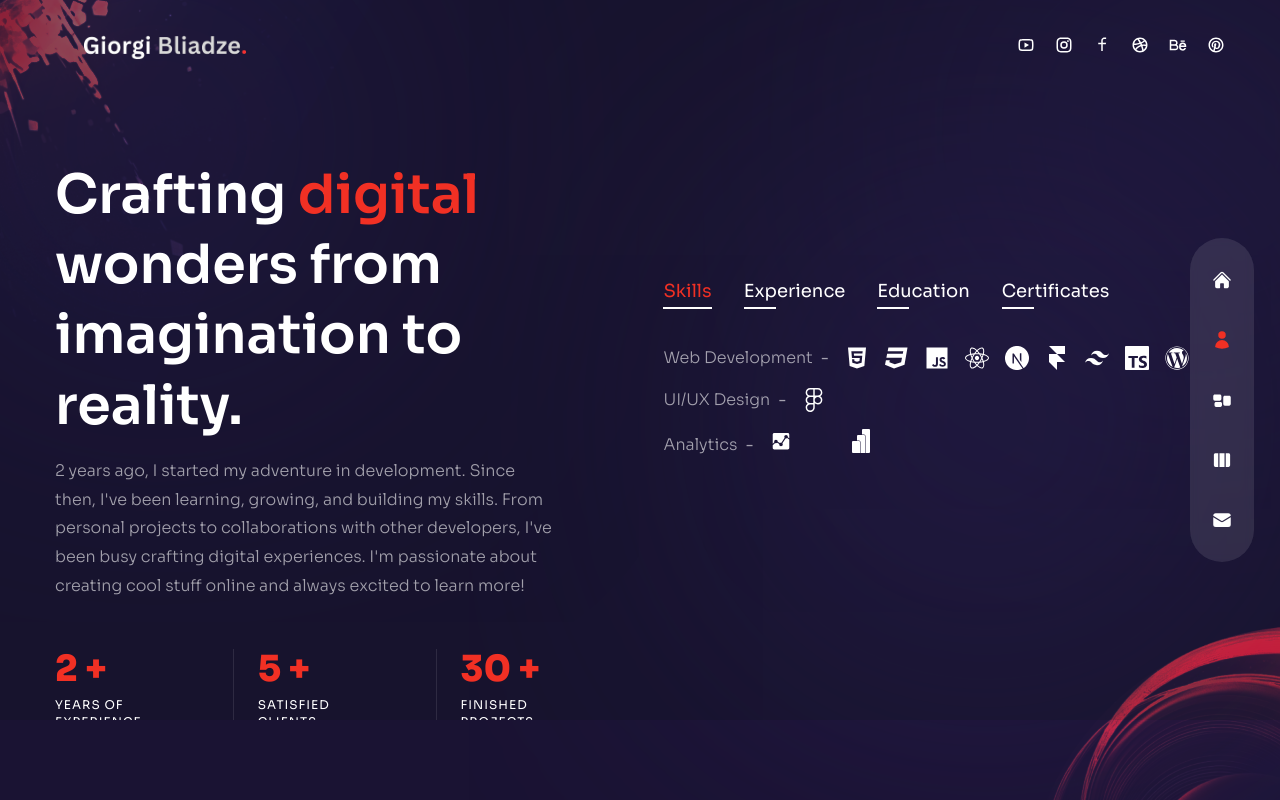
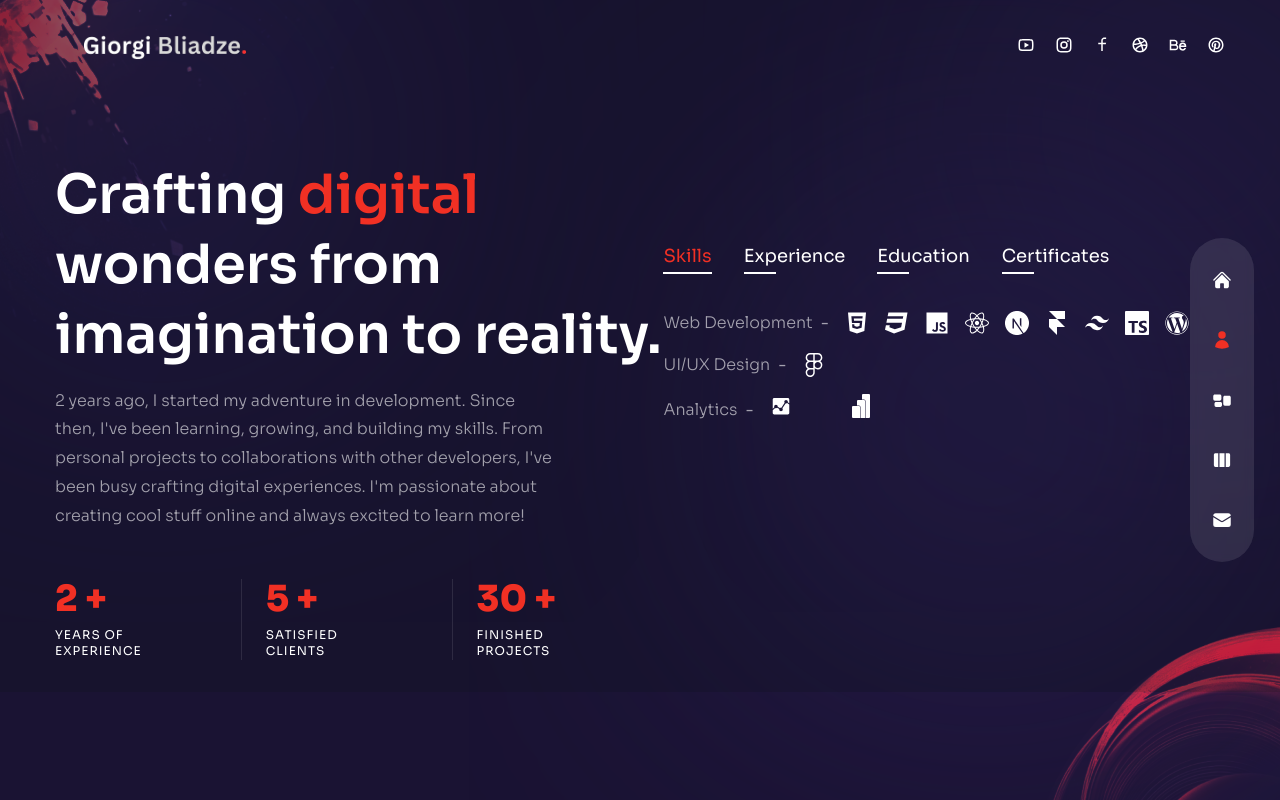
Before and after one commit to giorgibliadze/portfolio, a Next.js app: page /about in a window 1280 px wide. Built offline with nearby package versions, Linux system fonts and the light colour scheme; some icons are missing.

Commit message:
overflow

```diff
--- a/components/Header.js
+++ b/components/Header.js
@@ -9,7 +9,7 @@ import Socials from "../components/Socials";
 
 const Header = () => {
   return (
-    <header className="absolute z-30 w-full flex items-center px-16 xl:px-0 xl:h-[90px]">
+    <header className="absolute z-30 w-full lg:flex items-center px-16 xl:px-0 xl:h-[90px] hidden">
       <div className="container mx-auto">
         <div className="flex flex-col lg:flex-row justify-between items-center gap-y-6 py-8 lg:h-full">
           {/* logo */}
--- a/components/Layout.js
+++ b/components/Layout.js
@@ -14,35 +14,16 @@ const sora = Sora({
 });
 
 const Layout = ({ children }) => {
-  const [height, setHeight] = useState("100vh");
-
-  useEffect(() => {
-    const handleResize = () => {
-      setHeight(`${window.innerHeight}px`);
-    };
-
-    handleResize();
-
-    window.addEventListener("resize", handleResize);
-
-    return () => {
-      window.removeEventListener("resize", handleResize);
-    };
-  }, []);
-
   return (
     <div
-      style={{ height: height }}
-      className={`page bg-site text-white bg-cover bg-no-repeat ${sora.variable} font-sora relative`}
+      className={`page bg-site text-white bg-cover bg-no-repeat ${sora.variable} font-sora relative overflow-y-auto`}
     >
       <Analytics />
       <SpeedInsights />
       <TopLeftImg />
       <Nav />
       <Header />
-      <div style={{ overflowY: "auto", maxHeight: "calc(100% - 80px)" }}>
-        {children}
-      </div>
+      {children}
     </div>
   );
 };
--- a/components/Nav.js
+++ b/components/Nav.js
@@ -38,7 +38,10 @@ const Nav = () => {
   return (
     <nav className="flex flex-col items-center xl:justify-center gap-y-4 fixed h-max bottom-0 mt-auto xl:right-[2%] z-50 top-0 w-full xl:w-16 xl:max-w-md xl:h-screen">
       {/* inner */}
-      <div className="flex w-full xl:flex-col items-center justify-between xl:justify-center gap-y-10 px-4 md:px-40 xl:px-0 h-[80px]  xl:h-max py-8 bg-white/10 backdrop-blur-sm text-3xl xl:text-xl xl:rounded-full">
+      <div
+        className="flex w-full xl:flex-col items-center justify-between xl:justify-center gap-y-10 px-4 md:px-40 xl:px-0 h-[8
+        0px]  xl:h-max py-8 bg-white/10 backdrop-blur-sm text-3xl xl:text-xl xl:rounded-full"
+      >
         {navData.map((link, index) => {
           return (
             <Link
@@ -58,7 +61,6 @@ const Nav = () => {
                   <div className="border-solid border-l-white border-l-8 border-y-transparent border-y-[6px] border-r-0 absolute -right-2"></div>
                 </div>
               </div>
-
               {/* icons */}
               <div>{link.icon}</div>
             </Link>
--- a/pages/_app.js
+++ b/pages/_app.js
@@ -17,9 +17,9 @@ function MyApp({ Component, pageProps }) {
   return (
     <Layout>
       <AnimatePresence mode="wait">
-        <motion.div key={router.route} className="h-full">
+        <motion.div key={router.route}>
           <Transition />
-          <Component {...pageProps} />
+          <Component {...pageProps} className="h-full" />
         </motion.div>
       </AnimatePresence>
     </Layout>
--- a/pages/about/index.js
+++ b/pages/about/index.js
@@ -176,7 +176,7 @@ const About = () => {
       >
         <Avatar />
       </motion.div> */}
-      <div className="container mx-auto h-full flex flex-col items-center xl:flex-row gap-x-6">
+      <div className="container mx-auto h-full flex flex-col items-center xl:flex-row">
         {/* text */}
         <div className="flex-1 flex flex-col justify-center xl:pt-40">
           <motion.h2
--- a/pages/index.js
+++ b/pages/index.js
@@ -61,7 +61,7 @@ const Home = () => {
       {/* image */}
       <div className="w-[1200px] h-full absolute right-0 bottom-0">
         {/* bg img */}
-        <div className="bg-none xl:bg-explosion xl:bg-cover xl:bg-right xl:bg-no-repeat w-full h-full absolute mix-blend-color-dodge translate-z-0"></div>
+        <div className="bg-none xl:bg-explosion xl:bg-cover xl:bg-right xl:bg-no-repeat w-full h-full absolute mix-blend-color-dodge translate-z-0">
           {/* particles */}
           <div>
             <ParticlesContainer />
@@ -79,6 +79,7 @@ const Home = () => {
         </motion.div> */}
         </div>
       </div>
+    </div>
   );
 };
 
```
Also changed, not shown: 1 other file (tests, documents, lock files or other folders). Lines whose indentation alone changed are shown as unchanged.
